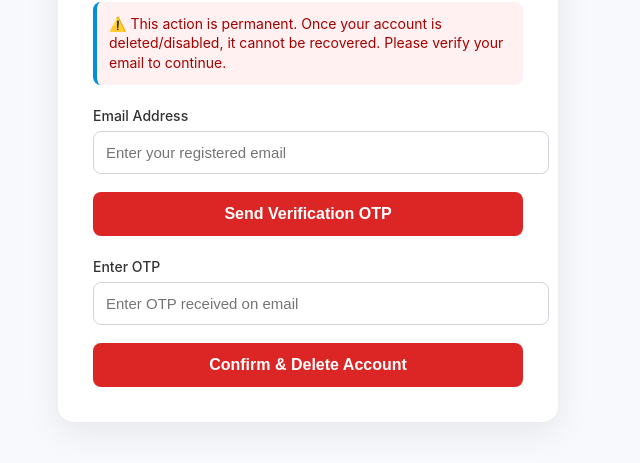
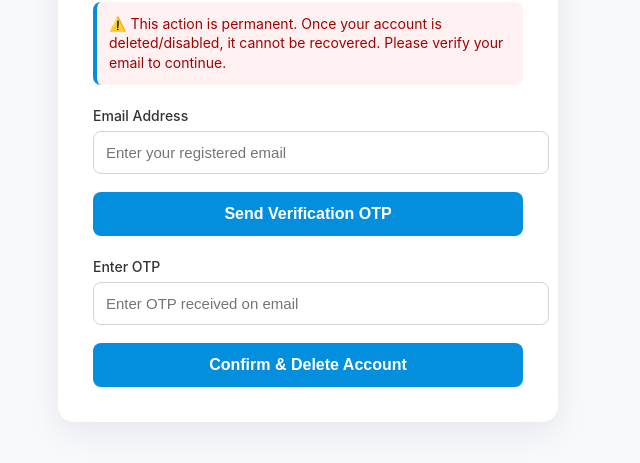
Before and after one commit to datagrape/cd-backend, a website: page src/public/otp.html in a window 1280 px wide. Shown: the part 233-696 px from the top of the page, without its empty margins (332-972 px from the left). Drawn offline with Linux system fonts and the light colour scheme.

Commit message:
updated color

```diff
--- a/src/public/otp.html
+++ b/src/public/otp.html
@@ -75,7 +75,7 @@
     button {
       width: 100%;
       padding: 13px;
-      background: #dc2626;
+      background: #038fde;
       color: #fff;
       font-size: 16px;
       font-weight: 600;
```
